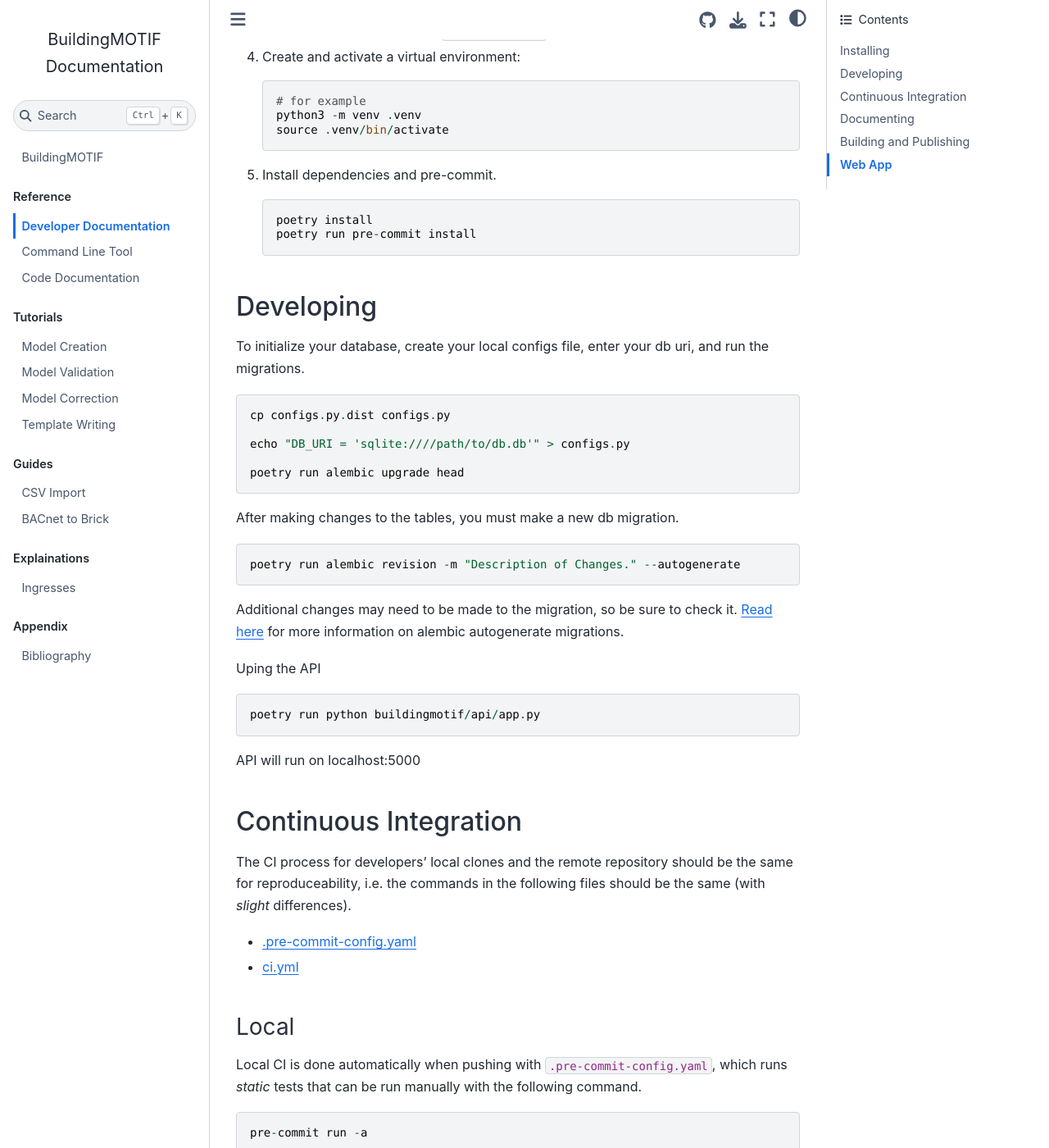
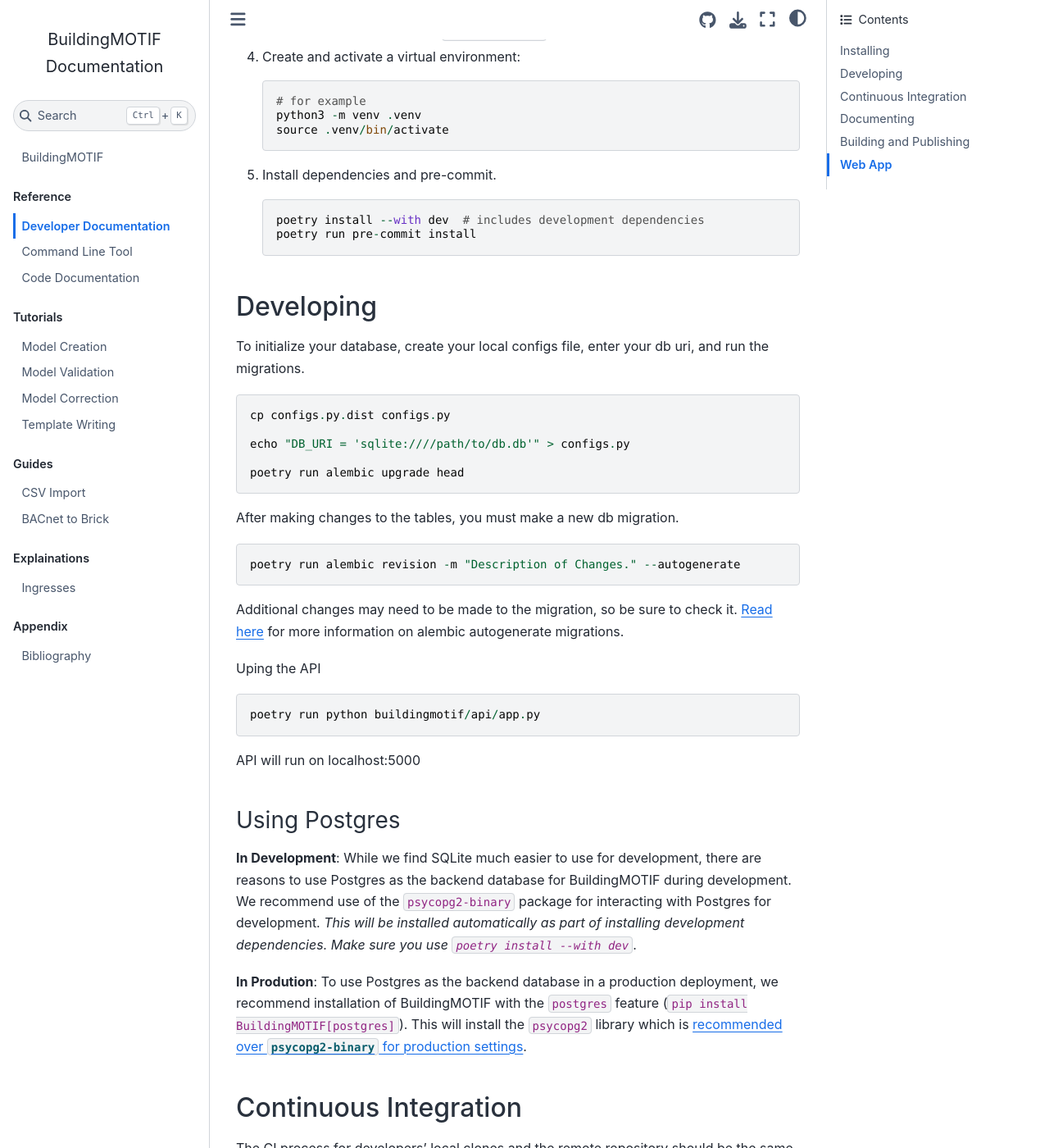
Before and after one commit to NREL/BuildingMOTIF, a Jupyter Book: the page built from docs/reference/developer_documentation.md, in a window 1280 px wide and 1400 px high, scrolled down 360 px. Shown: the whole window at 82% size. Built offline with Jupyter Book 1.0.4 settings and Sphinx 7.4.7 and the Sphinx Book theme 1.1.4, drawn with Linux system fonts in a browser that asks for light colours.

Commit message:
add documentation on using postgres in development vs production

````diff
--- a/docs/reference/developer_documentation.md
+++ b/docs/reference/developer_documentation.md
@@ -15,7 +15,7 @@
    ```
 5. Install dependencies and pre-commit.
     ```
-    poetry install
+    poetry install --with dev  # includes development dependencies
     poetry run pre-commit install
     ```
 
@@ -42,6 +42,14 @@ Uping the API
 poetry run python buildingmotif/api/app.py
 ```
 API will run on localhost:5000
+
+### Using Postgres
+
+**In Development**: While we find SQLite much easier to use for development, there are reasons to use Postgres as the backend database for BuildingMOTIF during development.
+We recommend use of the `psycopg2-binary` package for interacting with Postgres for development. *This will be installed automatically as part of installing development dependencies. Make sure you use `poetry install --with dev`*.
+
+**In Prodution**: To use Postgres as the backend database in a production deployment, we recommend installation of BuildingMOTIF with the `postgres` feature (`pip install BuildingMOTIF[postgres]`).
+This will install the `psycopg2` library  which is [recommended over `psycopg2-binary` for production settings](https://pypi.org/project/psycopg2-binary/).
 
 ## Continuous Integration
 
````
